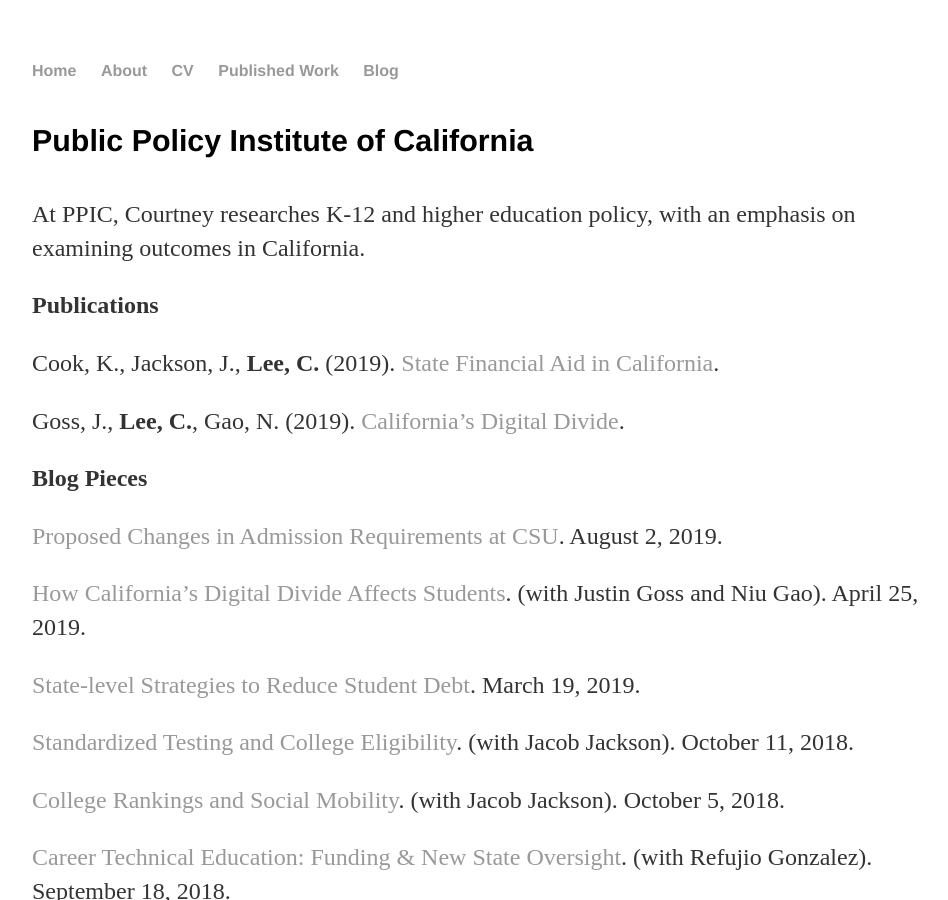
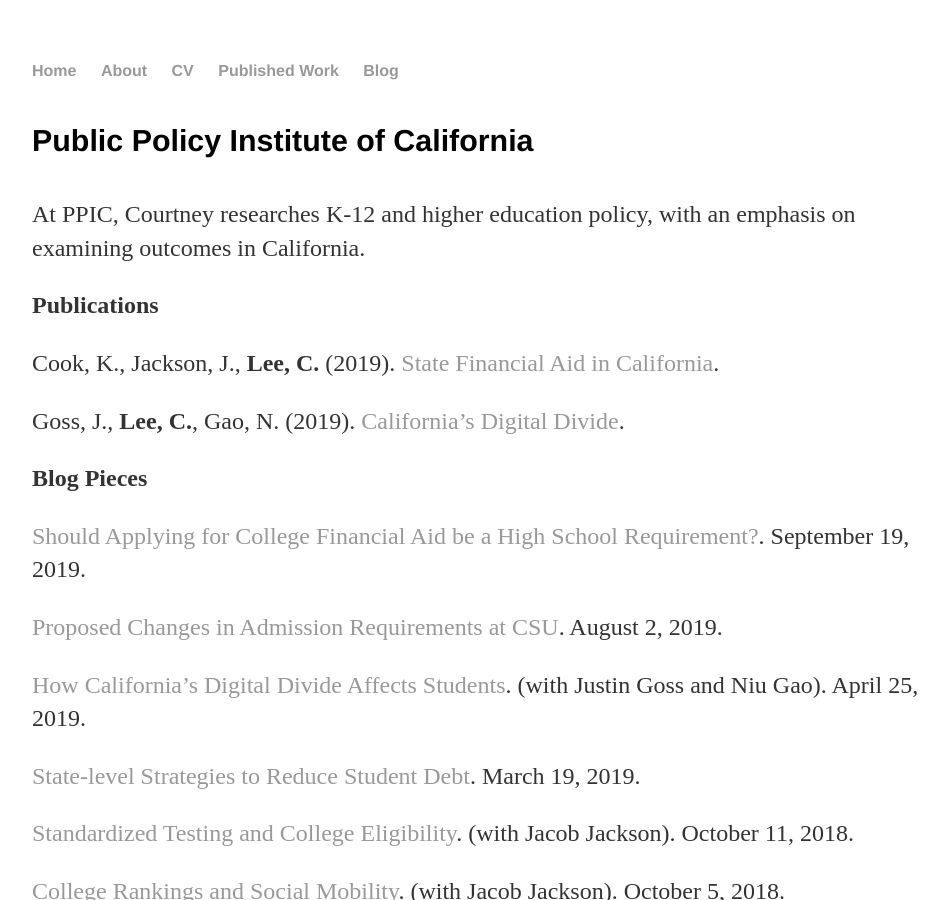
Before and after one commit to leecourt98/leecourt98.github.io, a Jekyll site: the page built from published-work/index.md, in a window 1280 px wide and 900 px high. Shown: the whole window, without its empty margins (160-1108 px from the left). Built offline with Jekyll 4.4.1, drawn with Linux system fonts in a browser that asks for light colours.

Commit message:
add 2019-09-19

```diff
--- a/published-work/index.md
+++ b/published-work/index.md
@@ -14,6 +14,8 @@
 Goss, J., **Lee, C.**, Gao, N. (2019). [California's Digital Divide](https://www.ppic.org/publication/californias-digital-divide/).
 
 **Blog Pieces**
+
+[Should Applying for College Financial Aid be a High School Requirement?](https://www.ppic.org/blog/should-applying-for-college-financial-aid-be-a-high-school-requirement/). September 19, 2019.
 
 [Proposed Changes in Admission Requirements at CSU](https://www.ppic.org/blog/proposed-changes-in-admission-requirements-at-csu/). August 2, 2019.
 
```
